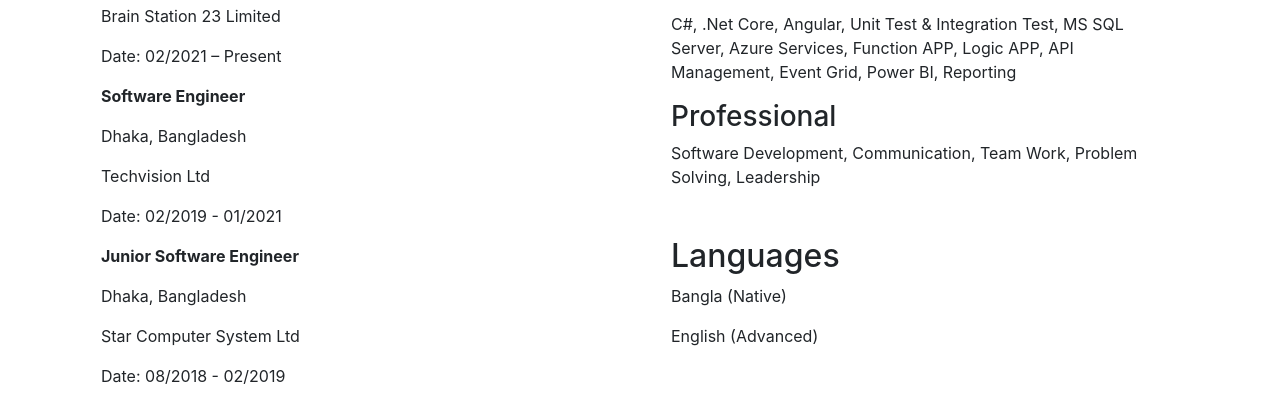
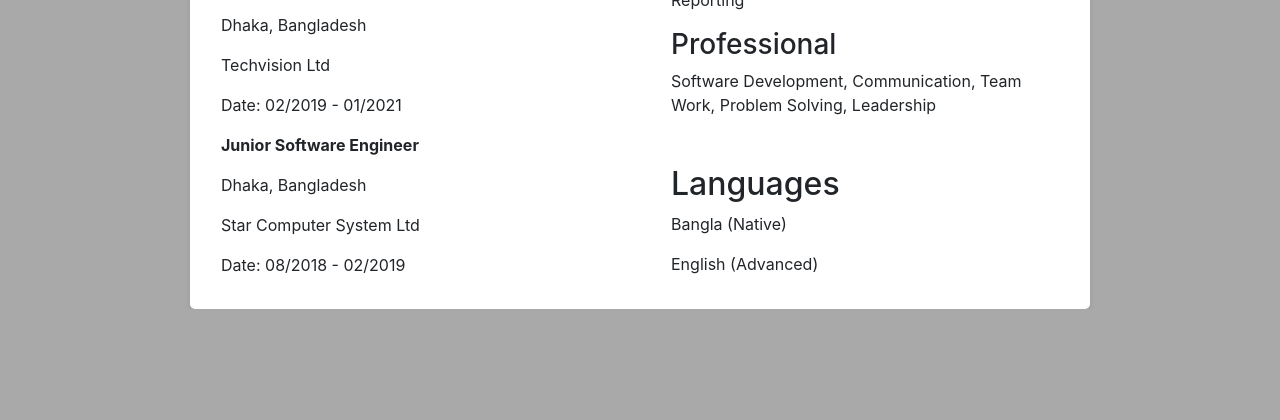
Before and after one commit to alamin4265/-alamin4265.github.io, a plain HTML site: page index.html in a window 1280 px wide. Shown: the part 673-1093 px from the top of the page. After the commit the page ends 982 px from the top, so only its background shows below. Drawn offline with nearby package versions, Linux system fonts and the light colour scheme.

Commit message:
add style

```diff
--- a/index.html
+++ b/index.html
@@ -7,8 +7,33 @@
     <!-- Add Bootstrap CSS -->
     <link rel="stylesheet" href="https://maxcdn.bootstrapcdn.com/bootstrap/4.5.2/css/bootstrap.min.css">
     <style>
-        /* Your custom styles can go here */
-        /* ... */
+        body {
+            display: flex;
+            justify-content: center;
+            align-items: center;
+            height: 100vh;
+            margin: 0;
+            background-color: darkgrey;
+        }
+
+        .container {
+            max-width: 900px;
+            background-color: #fff;
+            box-shadow: 0 2px 4px rgba(0, 0, 0, 0.1);
+            border-radius: 5px;
+            margin: 20px;
+            display: flex;
+        }
+
+        .left-column {
+            flex-basis: 50%;
+            padding: 20px;
+        }
+
+        .right-column {
+            flex-basis: 50%;
+            padding: 20px;
+        }
     </style>
 </head>
 <body>
```
